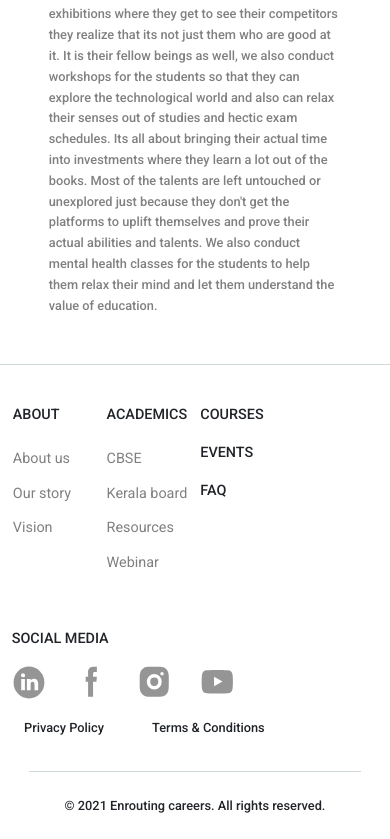
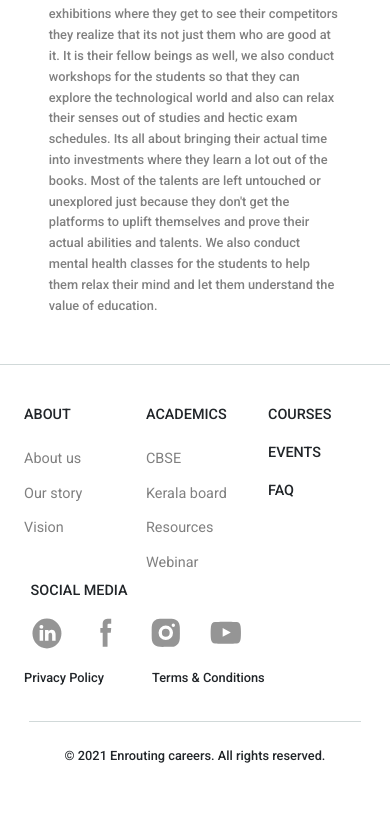
Before and after one commit to satvik-2-9/enrouting, a React (Create React App) app: page /about in a window 390 px wide. Shown: the part 1146-1985 px from the top of the page. After the commit the page ends 1935 px from the top, so only its background shows below. Built offline with nearby package versions, Linux system fonts and the light colour scheme; no server answers.

Commit message:
whitespace destroyed

```diff
--- a/src/styles/HomePage.css
+++ b/src/styles/HomePage.css
@@ -554,7 +554,7 @@
 }
 .experience-section-container {
   width: 100%;
-  margin: 7rem 1rem;
+  padding: 1rem 1rem;
 }
 .experience-section-content-div-right {
   width: 90%;
@@ -573,7 +573,7 @@
   flex-direction: row;
   width: 100%;
   text-align: center;
-  padding: 1.1rem;
+  padding: 0.5rem;
 }
 .testimonial-section-title-div {
   width: 100%;
@@ -611,8 +611,10 @@
   justify-content: space-between;
   margin: 0 auto;
   border-top: 1px solid #d1d9d9;
-  padding-left: 0.8rem;
+  padding-left: 1.5rem;
   /* padding: 0; */
+  padding-right: 0;
+  padding-bottom: 0;
   padding-top: 10%;
 
 }
@@ -655,4 +657,7 @@
   align-items: center;
   justify-content: space-between;
  }
+ .pp{
+   padding-left: 5%;
+ }
 }
```
